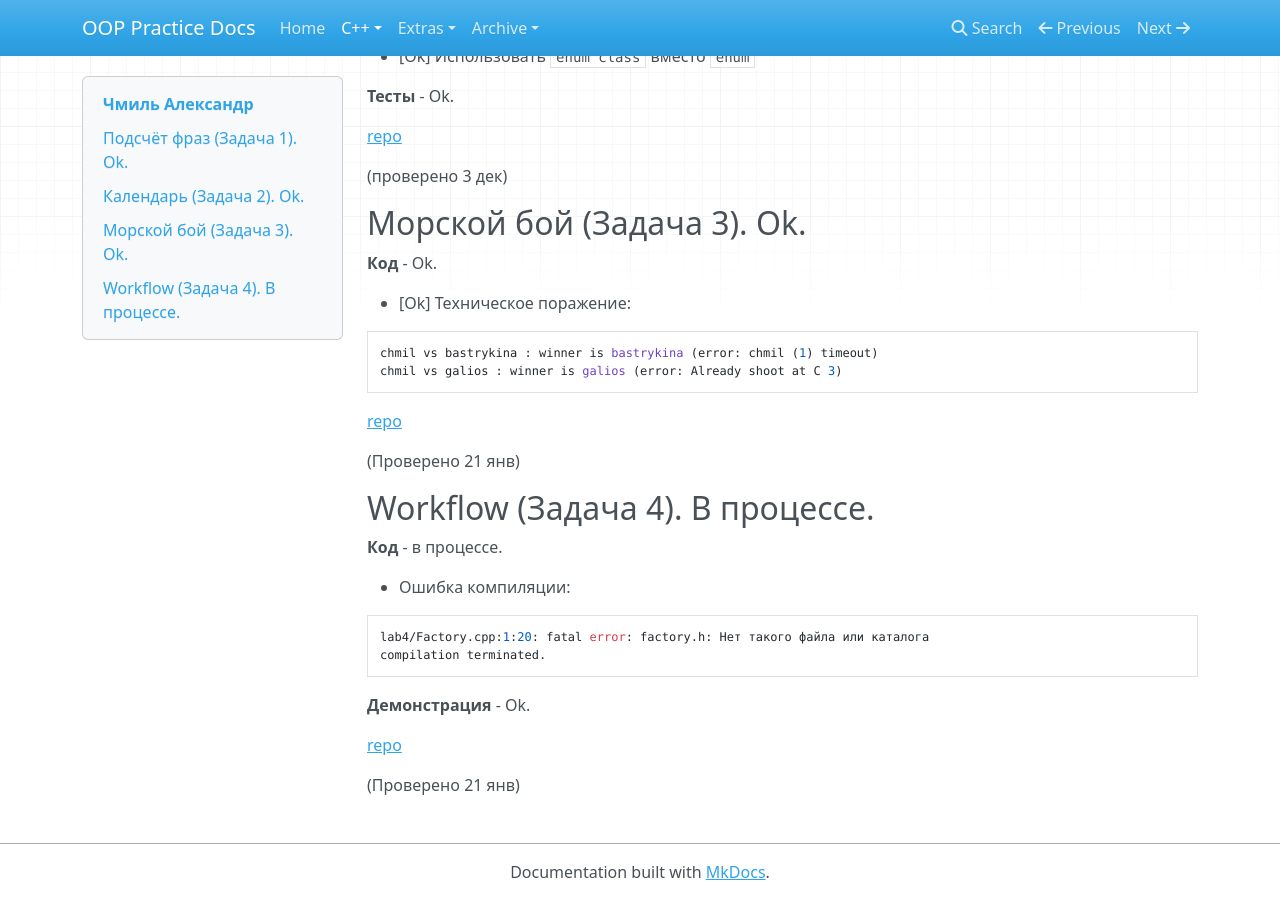
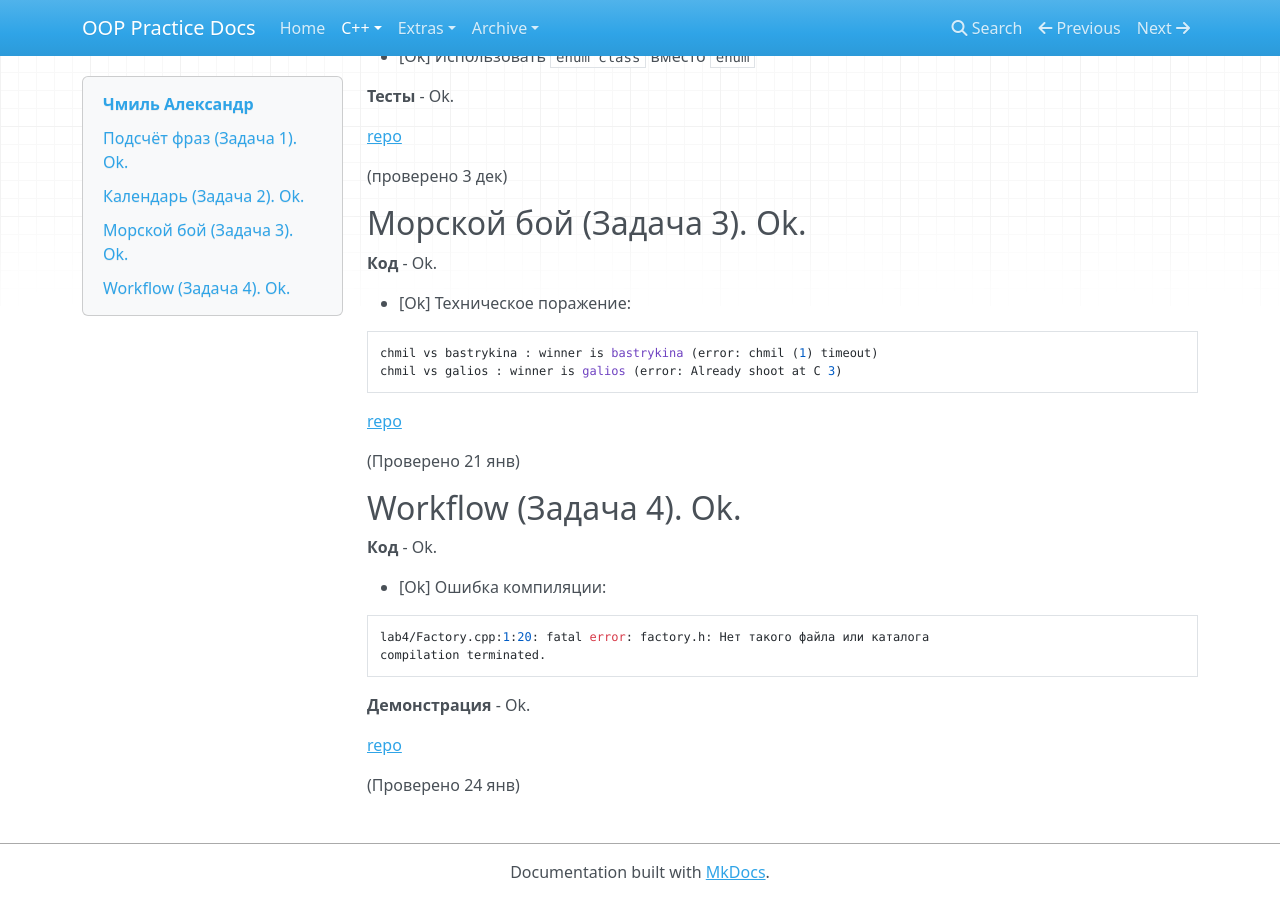
Before and after one commit to avoronkov/oop, an MkDocs documentation site: the page built from docs/2017.cpp/results/chmil.md, in a window 1280 px wide and 900 px high, scrolled down 765 px. Built offline with MkDocs 1.6.1, drawn with Linux system fonts in a browser that asks for light colours; nearby versions of some CDN libraries; old or Windows-style settings are respelled for this version of MkDocs.

Commit message:
chmil results updated

````diff
--- a/docs/2017.cpp/results/chmil.md
+++ b/docs/2017.cpp/results/chmil.md
@@ -53,11 +53,11 @@ chmil vs galios : winner is galios (error: Already shoot at C 3)
 
 (Проверено 21 янв)
 
-## Workflow (Задача 4). В процессе.
+## Workflow (Задача 4). Ok.
 
-**Код** - в процессе.
+**Код** - Ok.
 
-- Ошибка компиляции:
+- [Ok] Ошибка компиляции:
 ```
 lab4/Factory.cpp:1:20: fatal error: factory.h: Нет такого файла или каталога
 compilation terminated.
@@ -67,4 +67,4 @@ compilation terminated.
 
 [repo](https://bitbucket.org/chmil_oop/lab4)
 
-(Проверено 21 янв)
+(Проверено 24 янв)
````
Also changed, not shown: docs/2017.cpp/results.md (+4 -1 lines).
